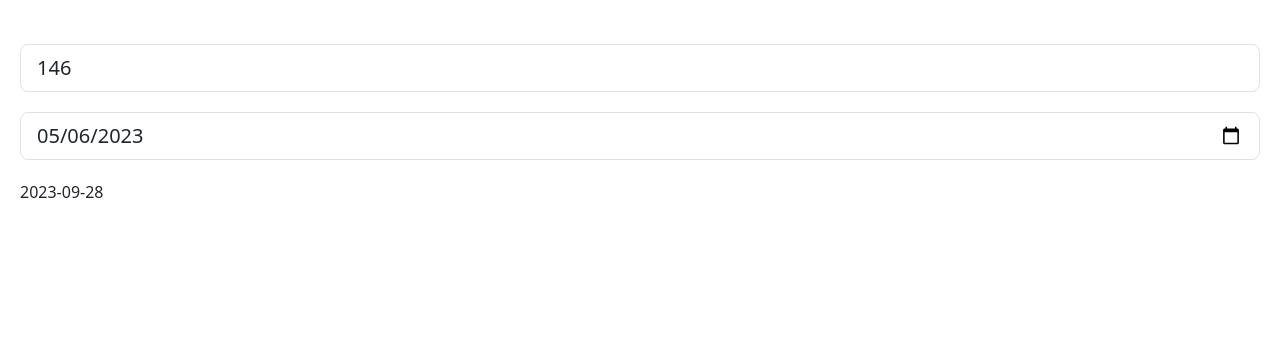
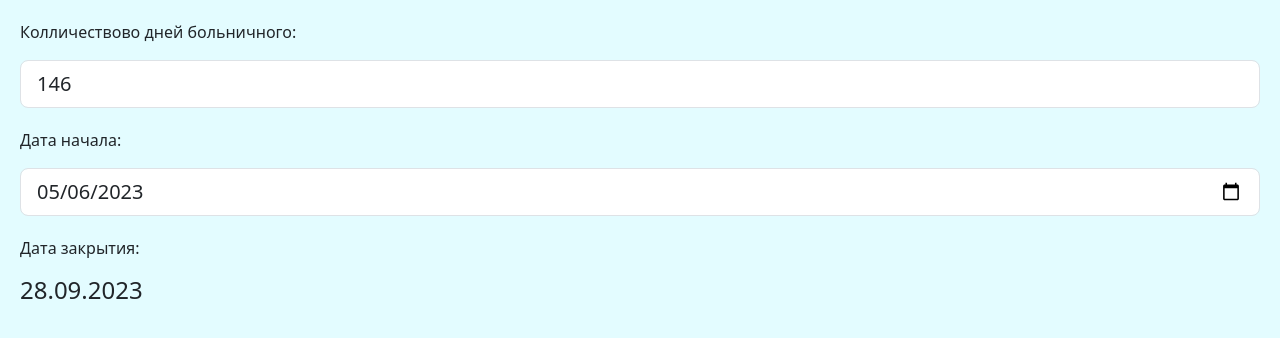
Before and after one commit to igorKichkar/calendar, a plain HTML site: page index.html in a window 1280 px wide. Drawn offline with nearby package versions, Linux system fonts and the light colour scheme.

Commit message:
first commit2

```diff
--- a/index.html
+++ b/index.html
@@ -4,7 +4,7 @@
 <head>
     <meta charset="utf-8">
     <meta name="viewport" content="width=device-width, initial-scale=1">
-    <title>Bootstrap demo</title>
+    <title>Календарь больничных</title>
     <link href="https://cdn.jsdelivr.net/npm/bootstrap@5.3.0-alpha3/dist/css/bootstrap.min.css" rel="stylesheet"
         integrity="sha384-KK94CHFLLe+nY2dmCWGMq91rCGa5gtU4mk92HdvYe+M/SXH301p5ILy+dN9+nJOZ" crossorigin="anonymous">
     <script src="https://code.jquery.com/jquery-3.6.3.js"
@@ -12,43 +12,45 @@
         </script>
 </head>
 
-<body style="padding:20px;">
-    <br>
+<body style="padding:20px;background-color: #E3FCFF;">
+    <p>Колличествово дней больничного:</p>
     <div class="input-group input-group-lg">
         <input id="days" min="0" type="number" value="146" class="form-control" aria-label="Large"
             aria-describedby="inputGroup-sizing-sm">
     </div>
 
-    <div style="padding-top:20px;" class="input-group input-group-lg">
-        <input lang="fr-CA" id="date" type="date" class="form-control" aria-label="Large" aria-describedby="inputGroup-sizing-sm">
+    <div style="padding-top:20px;">
+        <p>Дата начала:</p>
+        <div class="input-group input-group-lg">
+            <input lang="fr-CA" id="date" type="date" class="form-control" aria-label="Large"
+                aria-describedby="inputGroup-sizing-sm">
+        </div>
     </div>
-    <div style="padding-top:20px;" id="result">
 
+    <div style="padding-top:20px;">
+        <p>Дата закрытия:</p>
+        <h4 id="result"></h4>
     </div>
+
 
     <script src="https://cdn.jsdelivr.net/npm/bootstrap@5.3.0-alpha3/dist/js/bootstrap.bundle.min.js"
         integrity="sha384-ENjdO4Dr2bkBIFxQpeoTz1HIcje39Wm4jDKdf19U8gI4ddQ3GYNS7NTKfAdVQSZe"
         crossorigin="anonymous"></script>
     <script>
         $("#date").val(new Date().toLocaleDateString("fr-CA"));
-        let callback = ()=>{
+        let callback = () => {
             let date = $("#date").val();
             let days = $("#days").val();
 
             let obj_date = new Date(date);
-            console.log(obj_date)
-            console.log(obj_date.getDate());
-            obj_date.setDate(obj_date.getDate() + (days-1));
+            obj_date.setDate(obj_date.getDate() + (days - 1));
 
             $("#result").empty();
-            $("#result").append(obj_date.toLocaleDateString("fr-CA"));
-            // console.log(obj_date.toLocaleDateString());
+            $("#result").append(obj_date.toLocaleDateString("fr-CH"));
         }
         callback();
         $("#date").change(callback);
         $("#days").change(callback);
-
-
     </script>
 </body>
 
```
